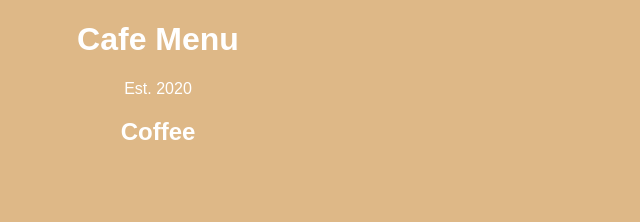
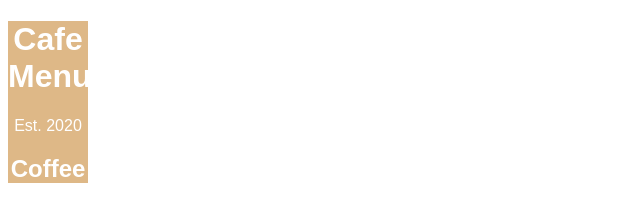
Before and after one commit to muhammadnoumanalicoding/Cafe-Menu, a plain HTML site: page index.html in a window 1280 px wide. Shown: the whole page, without its empty margins (0-640 px from the left). Drawn offline with Linux system fonts and the light colour scheme.

Commit message:
style: adjust menu width and restore background color in styles.css

```diff
--- a/styles.css
+++ b/styles.css
@@ -1,5 +1,5 @@
 body {
-    background-color: burlywood;   /* background-color: burlywood; */
+    /* background-color: burlywood; */
     font-family: Arial, Helvetica, sans-serif;
     color: white;
 }
@@ -9,5 +9,6 @@ h1,h2,p {
 }
 
 #menu {
-  width: 300px;
+  width: 80px;
+  background-color: burlywood;
 }
```
